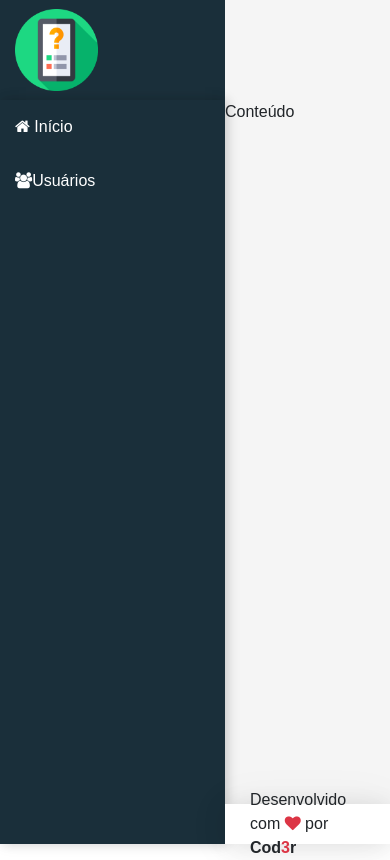
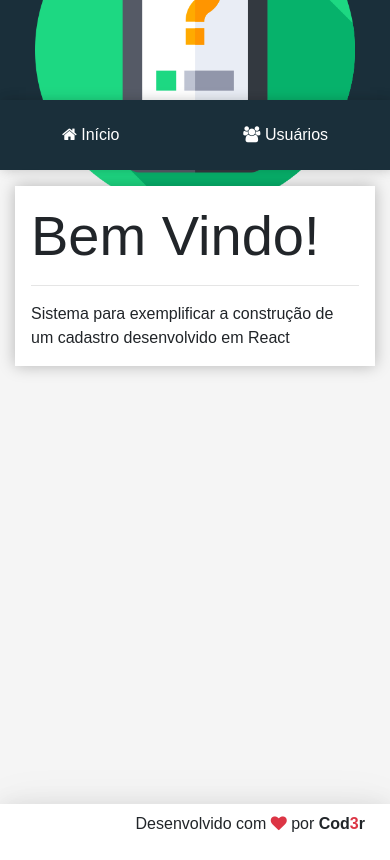
Before and after one commit to Henrique-FrancaClear1/React-16.4, a React (Create React App) app in the folder Crud/frontend/: page / in a window 390 px wide. Built offline with nearby package versions, Linux system fonts and the light colour scheme.

Commit message:
feat: Adicionando repositorios

```diff
--- /dev/null
+++ b/Crud/frontend/src/components/home/Home.jsx
@@ -0,0 +1,10 @@
+import React from "react";
+import Main from "../tamplate/Main";
+
+export default props =>
+    <Main icon="home" title="Início"
+        subtitle="Segundo projeto do captulo de React." >
+        <div className="display-4">Bem Vindo!</div>
+        <hr />
+        <p className="mb-0">Sistema para exemplificar a construção de um cadastro  desenvolvido em React</p>
+    </Main>
--- a/Crud/frontend/src/components/tamplate/Logo.css
+++ b/Crud/frontend/src/components/tamplate/Logo.css
@@ -11,3 +11,8 @@ aside.logo img {
     width: 50%;
 
 }
+@media(max-width: 576px) {
+    aside.logo img {
+        width: 350px;
+    }
+}
--- a/Crud/frontend/src/components/tamplate/Logo.jsx
+++ b/Crud/frontend/src/components/tamplate/Logo.jsx
@@ -1,13 +1,14 @@
 import React from "react";
 import logo from '../../assets/imgs/logo2.png'
 import './Logo.css'
+import { Link } from "react-router-dom";
 
 export default props => {
     return (
         <aside className="logo">
-            <a href="/" className="logo">
+            <Link to="/" className="logo">
                 <img src={logo} alt="logo" />
-            </a>
+            </Link>
         </aside>
     )
 }
--- a/Crud/frontend/src/components/tamplate/Main.css
+++ b/Crud/frontend/src/components/tamplate/Main.css
@@ -0,0 +1,4 @@
+main > div{
+    background-color: #fff;
+    box-shadow: 0px 0px 15px #0004;
+}
--- a/Crud/frontend/src/components/tamplate/Main.jsx
+++ b/Crud/frontend/src/components/tamplate/Main.jsx
@@ -5,7 +5,9 @@ import Header from './Header'
 export default props =>
     <React.Fragment>
         <Header {...props} />
-        <main className="content">
-            Conteúdo
+        <main className="content container-fluid">
+            <div className="p-3 mt-3">
+                {props.children}
+            </div>
         </main>
     </React.Fragment>
--- a/Crud/frontend/src/components/tamplate/Nav.css
+++ b/Crud/frontend/src/components/tamplate/Nav.css
@@ -16,3 +16,22 @@ aside.menu-area{
 .menu a:hover{
     background: linear-gradient(135deg, #07a7e3 0%, #32dac3 100%);
 }
+
+@media(max-width: 768px) {
+    .menu {
+        display: flex;
+        justify-content: flex-start;
+        align-items: center;
+    }
+
+    .menu a {
+        display: inline;
+        padding: 10px;
+        margin: 0px;
+    }
+
+    .menu {
+        height: 100%;
+        justify-content: space-around;
+    }
+}
--- a/Crud/frontend/src/components/tamplate/Nav.jsx
+++ b/Crud/frontend/src/components/tamplate/Nav.jsx
@@ -1,15 +1,16 @@
 import React from "react";
 import './Nav.css'
+import { Link } from "react-router-dom";
 
 export default props =>
     <aside className="menu-area">
         <nav className="menu">
             {/* Refatorar */}
-            <a href="#/">
+            <Link to="/">
                 <i className="fa fa-home"></i> Início
-            </a>
-            <a href="#/">
-                <i className="fa fa-users"></i>Usuários
-            </a>
+            </Link>
+            <Link to="/users">
+                <i className="fa fa-users"></i> Usuários
+            </Link>
         </nav>
     </aside>
--- /dev/null
+++ b/Crud/frontend/src/components/user/UserCrud.jsx
@@ -0,0 +1,162 @@
+import React, { Component } from "react";
+import axios from 'axios';
+import Main from "../tamplate/Main";
+
+const headerProps = {
+    icon: 'users',
+    title: 'Usuários',
+    subtitle: 'Cadastro de usuários: Incluir, Listar, Alterar e Excluir!'
+}
+//contante da porta
+const baseUrl = 'http://localhost:3001/users'
+//defininto o estado inicial
+const initialState = {
+    user: { name: '', email: '' },
+    list: []
+}
+
+export default class UserCrud extends Component {
+
+    state = { ...initialState }
+
+    componentWillMount() {
+        axios(baseUrl).then(resp => {
+            this.setState({ list: resp.data })
+        })
+    }
+
+    clear() {
+        //referenciando ao estado inicial e limpando apenas o user
+        this.setState({ user: initialState.user })
+    }
+
+    save() {
+        const user = this.state.user
+        //se o ide do usuario estiver setado entt altere se não entt salve
+        const method = user.id ? 'put' : 'post'
+        //caso o id do usuarios esteja setado entt faça o caminha com o ide se não entt faça sem o id
+        const url = user.id ? `${baseUrl}/${user.id}` : baseUrl
+        axios[method](url, user)
+            .then(resp => {
+                const list = this.getUpdatedList(resp.data)
+                //dps de salvar ou incluiu entt salve
+                this.setState({ user: initialState.user, list })
+            })
+    }
+
+    getUpdatedList(user, add = true) {
+        const list = this.state.list.filter(u => u.id !== user.id)
+        if (add) list.unshift(user)
+        return list
+    }
+
+    updateField(event) {
+        const user = { ...this.state.user }
+        user[event.target.name] = event.target.value
+        this.setState({ user })
+    }
+
+    renderForm() {
+        return (
+            <div className="form">
+                <div className="row">
+                    <div className="col-12 col-md-6">
+                        <div className="form-group">
+                            <label>Nome: </label>
+                            <input type="text" className="form-control"
+                                name="name" value={this.state.user.name}
+                                onChange={e => this.updateField(e)}
+                                placeholder="Digite o nome..." />
+                        </div>
+                    </div>
+                    <div className="col-12 col-md-6">
+                        <div className="form-group">
+                            <label>E-mail: </label>
+                            <input type="text" className="form-control"
+                                name="email" value={this.state.user.email}
+                                onChange={e => this.updateField(e)}
+                                placeholder="Digite o e-mail..." />
+                        </div>
+                    </div>
+                </div>
+                <hr />
+                <div className="row">
+                    <div className="col-12 d-flex justify-content-end">
+                        <button className="btn btn-primary"
+                            onClick={e => this.save(e)}>
+                            Salvar
+                        </button>
+                        <button className="btn btn-secundary ml-2"
+                            onClick={e => this.clear(e)}>
+                            Cancelar
+                        </button>
+
+                    </div>
+                </div>
+            </div>
+        )
+    }
+
+    load(user) {
+        this.setState({user})
+    }
+
+    remove(user) {
+        axios.delete(`${baseUrl}/${user.id}`).then(resp => {
+            const list = this.getUpdatedList(user, false)
+            this.setState({ list })
+        })
+    }
+
+    renderTable() {
+        return (
+            <table className="table mt-4">
+                <thead>
+                    <tr>
+                        <th>ID</th>
+                        <th>Nome</th>
+                        <th>E-mail</th>
+                        <th>Ações</th>
+                    </tr>
+                </thead>
+                <tbody>
+                    {this.renderRows()}
+                </tbody>
+            </table>
+        )
+    }
+
+    renderRows() {
+        return this.state.list.map(user => {
+            //sempre que retornar um array jsx tem que retornar uma chave
+            return (
+                <tr key={user.id}>
+                    <td>{user.id}</td>
+                    <td>{user.name}</td>
+                    <td>{user.email}</td>
+                    <td>
+                        <button className="btn btn-warning"
+                            onClick={() => this.load(user)}>
+                            <i className="fa fa-pencil"></i>
+                        </button>
+                        <button className="btn btn-danger ml-2"
+                            onClick={() => this.remove(user)}>
+
+                            <i className="fa fa-trash"></i>
+                        </button>
+                    </td>
+                </tr>
+            )
+        })
+    }
+
+    render() {
+
+        return (
+            <Main {...headerProps}>
+                {this.renderForm()}
+                {this.renderTable()}
+            </Main>
+        )
+    }
+}
--- a/Crud/frontend/src/main/App.css
+++ b/Crud/frontend/src/main/App.css
@@ -3,7 +3,7 @@
 
     --logo-height: 100px;
     --header-height: 100px;
-
+    --menu-top-height: 70px;
     --aside-width: 225px;
     --footer-height: 40px;
 
@@ -54,3 +54,35 @@ main.content{
 footer.footer{
     grid-area: footer;
 }
+
+@media(max-width: 768px) {
+    .app {
+        grid-template-rows:
+            var(--header-height)
+            var(--menu-top-height)
+            1fr
+            var(--footer-height);
+        grid-template-columns: var(--aside-width) 1fr;
+        grid-template-areas:
+            "logo header"
+            "menu menu"
+            "content content"
+            "footer footer";
+    }
+}
+
+@media(max-width: 576px) {
+    .app {
+        grid-template-rows:
+            var(--logo-height)
+            var(--menu-top-height)
+            1fr
+            var(--footer-height);
+        grid-template-columns: 1fr;
+        grid-template-areas:
+            "logo"
+            "menu"
+            "content"
+            "footer";
+    }
+}
--- a/Crud/frontend/src/main/App.jsx
+++ b/Crud/frontend/src/main/App.jsx
@@ -2,17 +2,19 @@ import React from 'react'
 import './App.css'
 import 'bootstrap/dist/css/bootstrap.min.css'
 import 'font-awesome/css/font-awesome.min.css'
+import { BrowserRouter } from 'react-router-dom'
 
+import Routes from './Routes'
 import Logo from '../components/tamplate/Logo'
 import Footer from '../components/tamplate/Footer'
 import Nav from '../components/tamplate/Nav'
-import Main from '../components/tamplate/Main'
 
 export default props =>
-    <div className="app">
-        <Logo />
-        <Nav />
-        <Main icon="home" title="Início"
-            subtitle="Segundo projeto do captulo de React." />
-        <Footer />
-    </div>
+    <BrowserRouter>
+        <div className="app">
+            <Logo />
+            <Nav />
+            <Routes />
+            <Footer />
+        </div>
+    </BrowserRouter>
--- /dev/null
+++ b/Crud/frontend/src/main/Routes.jsx
@@ -0,0 +1,12 @@
+import React from "react";
+import {Switch, Route, Redirect} from 'react-router'
+
+import Home from '../components/home/Home'
+import UserCrud from '../components/user/UserCrud'
+
+export default props =>
+    <Switch>
+        <Route exact path='/' component={Home}/>
+        <Route path='/users' component={UserCrud}/>
+        <Redirect from="*" to='/'/>
+    </Switch>
```
Also changed, not shown: 2 other files (tests, documents, lock files or other folders).
